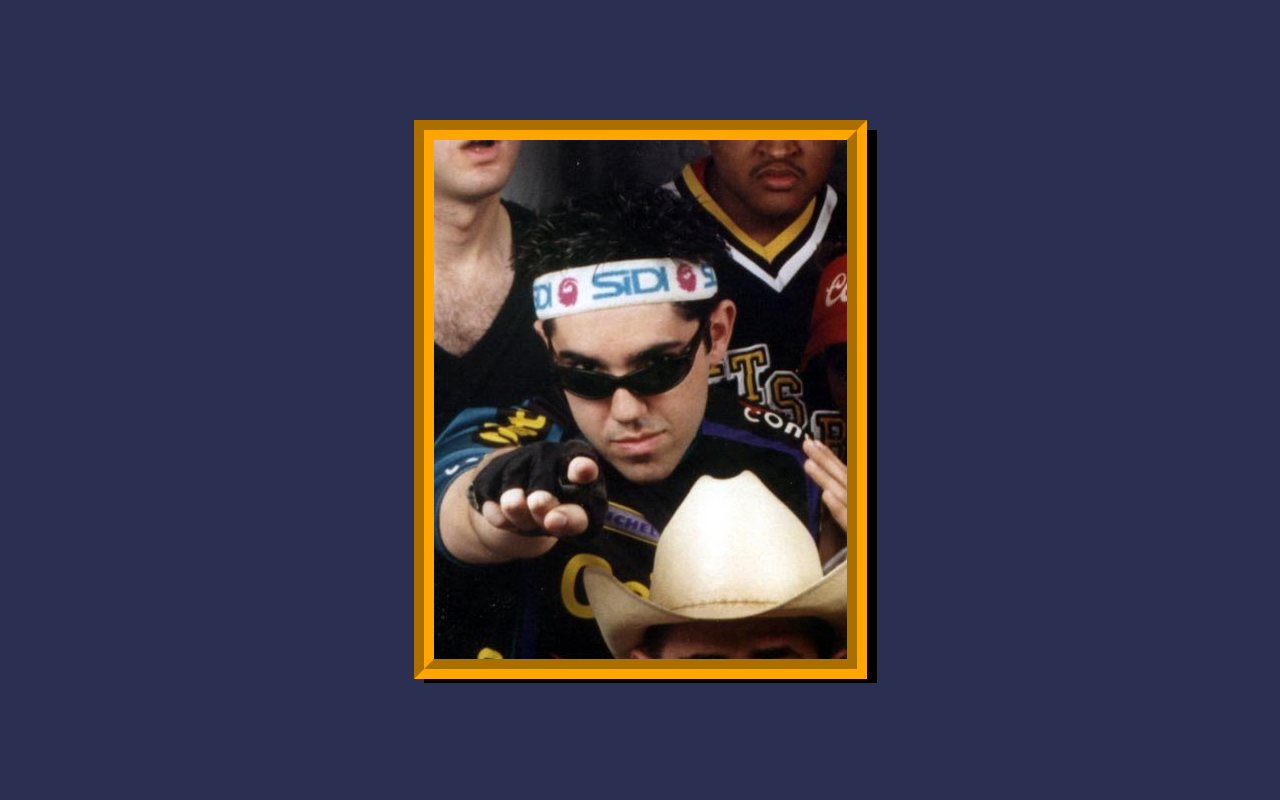
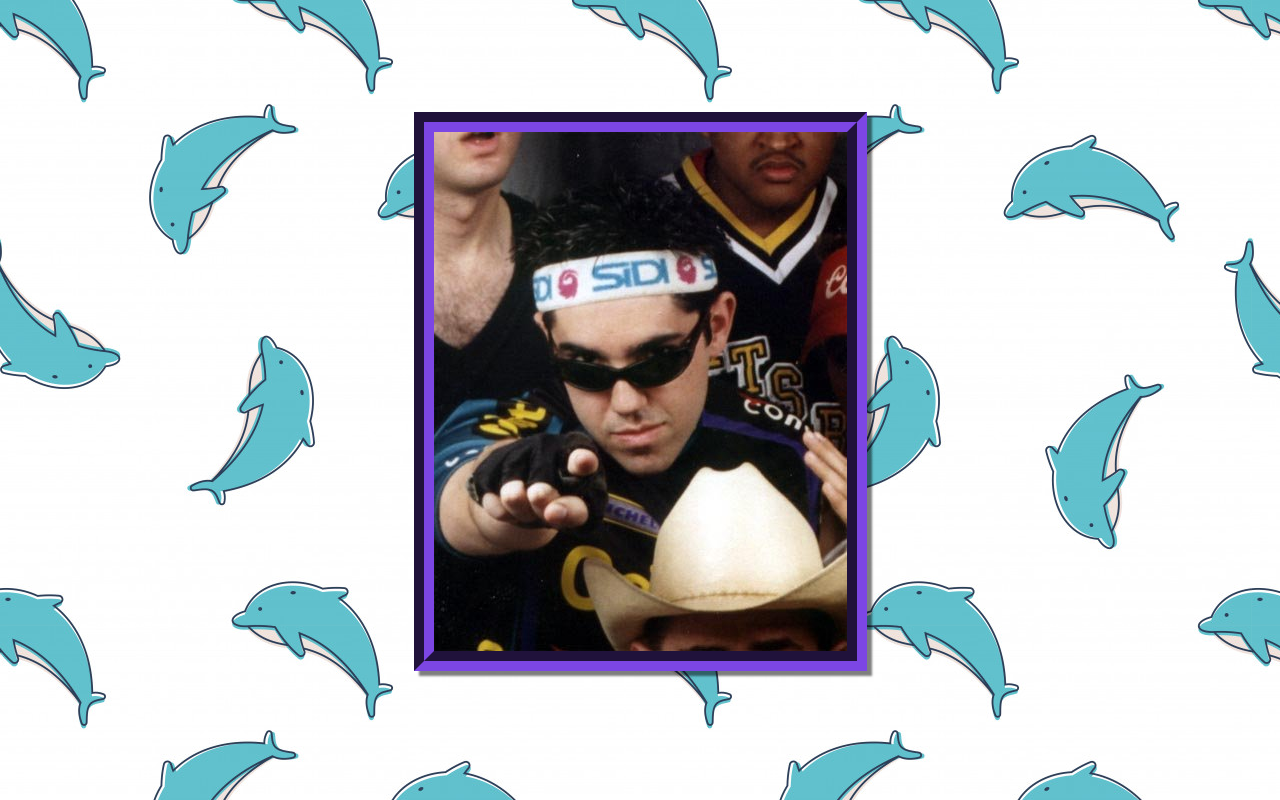
Before and after one commit to pungprakearti/bitb-nextjs, a Next.js app: page / in a window 1280 px wide. Built offline with nearby package versions, Linux system fonts and the light colour scheme.

Commit message:
feat: Homepage modifications

```diff
--- a/pages/index.module.scss
+++ b/pages/index.module.scss
@@ -1,12 +1,15 @@
 @import 'styles/main.scss';
 
 .home {
-  margin-top: 50px;
+  height: 100vh;
+  padding-top: 50px;
+  background-image: url('/bg.jpeg');
   text-align: center;
 
   &_Title {
     margin-bottom: 25px;
-    text-shadow: 5px 5px black;
+    color: brown;
+    text-shadow: 2px 2px 2px rgba(0, 0, 0, 0.5);
     -webkit-animation: blink 2s linear infinite;
     -moz-animation: blink 2s linear infinite;
     -ms-animation: blink 2s linear infinite;
@@ -16,8 +19,8 @@
 
   &_Image {
     max-width: 100%;
-    border: 20px groove $color-orange;
-    box-shadow: 10px 10px black;
+    border: 20px groove $color-purple;
+    box-shadow: 5px 5px 2px rgba(0, 0, 0, 0.5);
   }
 }
 
--- a/styles/_grid.scss
+++ b/styles/_grid.scss
@@ -71,6 +71,6 @@ $breakpoints: (
   @include container;
 
   @include breakpoint(md-up) {
-    @include makeCols(24);
+    @include makeCols(24); // Set number of grid columns here
   }
 }
--- a/styles/_variables.scss
+++ b/styles/_variables.scss
@@ -1,6 +1,5 @@
 // Colors
-$color-blue: #2b2f52;
-$color-orange: #ffa600;
+$color-purple: #4e2c8f;
 
 // Spacing
 $spacing-largest: 160px;
--- a/styles/global.scss
+++ b/styles/global.scss
@@ -12,8 +12,7 @@ html {
 }
 
 body {
-  background-color: $color-blue;
-  color: $color-orange;
+  margin: 0;
 }
 
 html,
```
Also changed, not shown: public/bg.jpeg (added).
